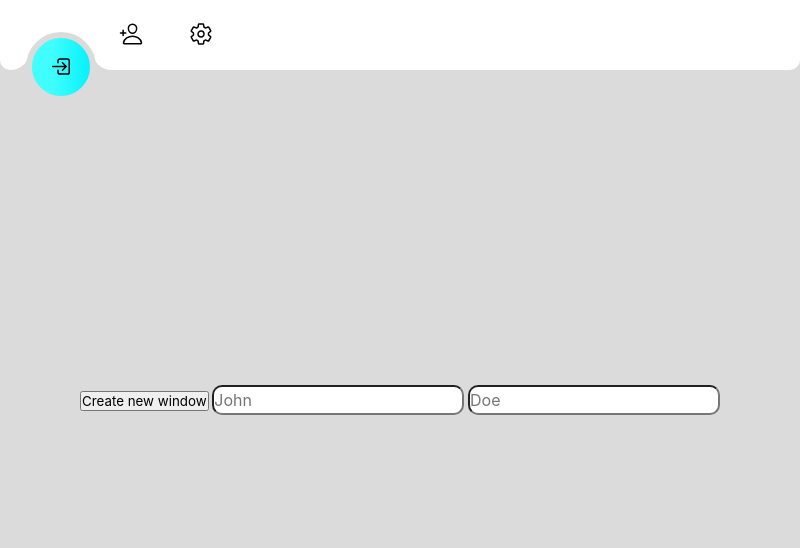
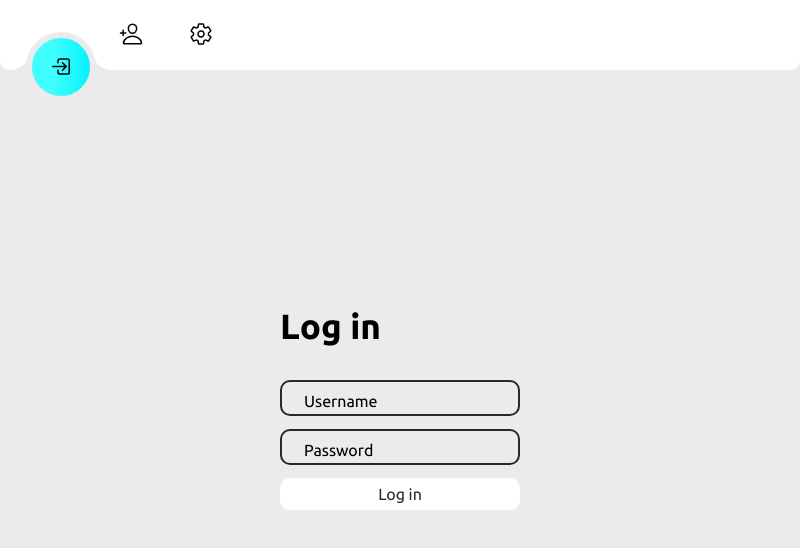
Before and after one commit to r13010/RPass-Electron, an Electron app: page rpass/src/index.html in a window 800 px wide. Drawn offline with nearby package versions, Linux system fonts and the light colour scheme.

Commit message:
update
more on interfaces

```diff
--- a/rpass/src/index.css
+++ b/rpass/src/index.css
@@ -8,13 +8,14 @@
 
 :root
 {
-  --backg: #282828;
-  --backg: rgb(219, 219, 219);
+  --backg1: #282828;
+  --backg: rgb(235, 235, 235);
   --accent: black;
   --accent2: green;
   --white: white;
-  --gradient01: rgb(64,254,253);
+  --gradient01: rgb(64, 240, 240);
   --gradient02: linear-gradient(90deg, rgba(64,254,253,1) 35%, rgba(6,241,254,1) 100%);
+  --gradient03: rgb(30, 200, 200);
 }
 
 body {
@@ -47,12 +48,17 @@ body {
 .login-section {
   position: absolute;
   align-content: center;
-  align-items: center;
-  justify-content: center;
+  align-items: top;
+  justify-content: top;
   width: 100%;
   top: 0%;
   height: auto;
   visibility: visible;
+}
+
+.login-page {
+  visibility: visible;
+  user-select: none;
 }
 
 .navigation {
@@ -67,6 +73,7 @@ body {
   border-bottom-left-radius: 10px;
   background-position: center;
   user-select: none;
+
 }
 
 .navigation ul {
@@ -79,7 +86,7 @@ body {
   list-style: none;
   width: 70px;
   height: 70px;
-  z-index: 99;
+  z-index: 999;
 }
 
 .navigation ul li a {
@@ -154,7 +161,7 @@ body {
   height: 20px;
   background: transparent;
   border-bottom-right-radius: 20px;
-  box-shadow: 0px 10px 0 0 var(--backg);
+  box-shadow: 1px 10px 0 0 var(--backg);
 }
 
 .indicator:after {
@@ -201,8 +208,109 @@ body {
   transform: translateX(calc(70px * 2));
 }
 
-.textbox {
+.textbox1 {
   font-size: medium;
   height: 30px;
   border-radius: 10px;
+  margin: 3px;
+  background-color: transparent;
 }
+
+.pagetitle {
+  color: var(--accent);
+  font-size: 35px;
+}
+
+.form {
+  position: relative;
+  width: 15rem;
+  height: 1rem;
+  margin-top: 3px;
+  margin-bottom: 6px;
+  z-index: 10;
+}
+
+.form .form_input {
+  position: absolute;
+  top: 0;
+  left: 0;
+  width: 100%;
+  height: 100%;
+  border: 2px solid var(--backg1);
+  border-radius: 10px;
+  font-family: inherit;
+  font-size: inherit;
+  color: var(--accent);
+  outline: none;
+  padding: 1rem;
+  background: transparent;
+  transition: 0.2;
+  z-index: 10;
+}
+
+.form .form_input:hover {
+  border-color: var(--gradient03);
+}
+
+.form .form_input:focus {
+  border-color: var(--gradient01);
+  box-shadow: 1px 7px 20px -10px var(--backg1);
+}
+
+.form .form_label {
+  position: absolute;
+  left: 1rem;
+  top: 0.6rem;
+  padding: 0 0.5rem;
+  color: var(--accent);
+  cursor: text;
+  background-color: transparent;
+  transition: 0.2s;
+  z-index: 9;
+}
+
+.form_input:focus ~ .form_label,
+.form_input:not(:placeholder-shown).form_input:focus ~ .form_label {
+  top: -0.4rem;
+  font-size: 0.8rem;
+  left: 0.8rem;
+  color: var(--gradient01);
+  background-color: var(--backg);
+  z-index: 11;
+}
+
+.form_input:not(:placeholder-shown).form_input:not(focus) ~ .form_label {
+  top: -0.4rem;
+  font-size: 0.8rem;
+  left: 0.8rem;
+  color: var(--backg1);
+  background-color: var(--backg);
+  z-index: 11;
+}
+
+.button1 {
+  position: absolute;
+  width: 100%;
+  height: 200%;
+  top: 0;
+  left: 0;
+  font-family: inherit;
+  font-size: inherit;
+  border: 0px;
+  border-radius: 10px;
+  outline: none;
+  color: var(--backg1);
+  background-color: var(--white);
+  transition: 0.2s;
+}
+
+.button1:hover {
+  background-color: var(--gradient03);
+  color: var(--white);
+}
+
+.button1:focus {
+  background-color: var(--gradient01);
+  color: var(--backg1);
+  box-shadow: 1px 1px 20px -6px var(--backg1);
+}
--- a/rpass/src/index.html
+++ b/rpass/src/index.html
@@ -16,10 +16,27 @@
   </head>
   <body>
     <section class="login-page">
+      <b><p class="pagetitle">Log in</p></b>
+      <br>
 
-      <button id=”new-window”>Create new window</button>
-      <input class="textbox" type="text" placeholder="John">
-      <input class="textbox" type="text" placeholder="Doe">
+      <div class="form" style="z-index: 11;">
+        <input type="text" id="username" class="form_input" autocomplete="off" placeholder=" ">
+        <label for="email" class="form_label">Username</label>
+      </div>
+
+      <br>
+
+      <div class="form" style="z-index: 10;">
+        <input type="text" id="password" class="form_input" autocomplete="off" placeholder=" ">
+        <label for="email" class="form_label">Password</label>
+      </div>
+
+      <br>
+
+      <div class="form" style="z-index: 9;">
+        <button type="button" class="button1">Log in</button>
+      </div>
+
 
     </section>
 
```
